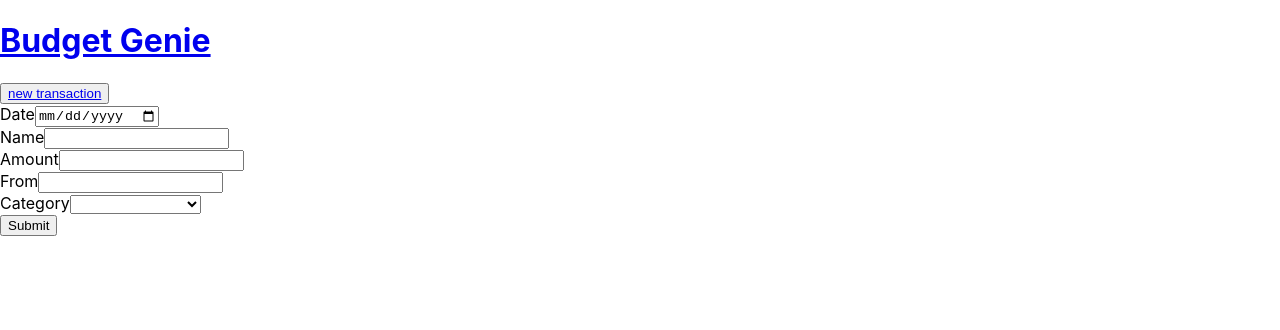
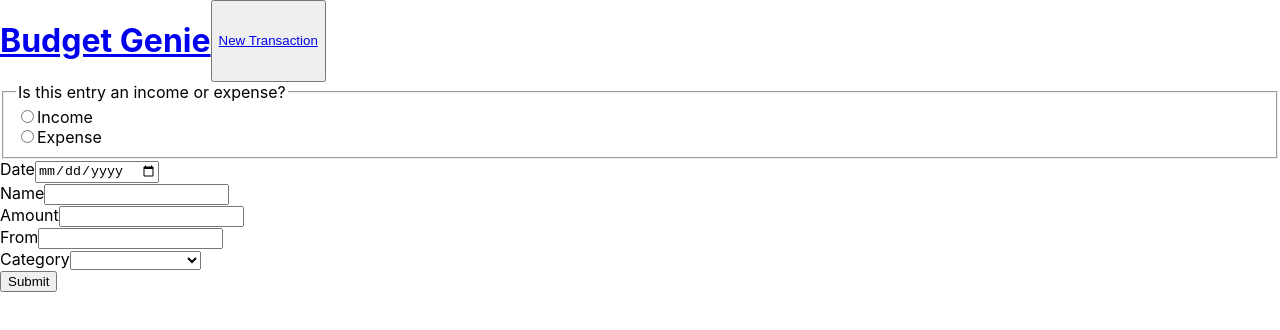
Before and after one commit to arupay/budgetapp, a React (Create React App) app: page /transactions/new in a window 1280 px wide. Shown: the top 330 px of the page. Built offline with nearby package versions, Linux system fonts and the light colour scheme.

Commit message:
finished radio button on new/edit pages, created sum of expenses/income by category function

```diff
--- a/package.json
+++ b/package.json
@@ -6,6 +6,7 @@
     "@testing-library/jest-dom": "^5.16.4",
     "@testing-library/react": "^13.3.0",
     "@testing-library/user-event": "^13.5.0",
+    "@visx/visx": "^2.12.1",
     "axios": "^0.27.2",
     "dotenv": "^16.0.1",
     "react": "^18.2.0",
--- a/src/Components/Balance.js
+++ b/src/Components/Balance.js
@@ -25,10 +25,10 @@ function Balance() {
     }
   };
   return (
-    <h1>
-      Bank Account Total:
-      <span style={{ color: balanceColor(sum) }}>{sum}</span>
-    </h1>
+    <h2>
+      Bank Account Total (USD): $
+      <span style={{ color: balanceColor(sum) }}> {sum.toFixed(2)} </span>
+    </h2>
   );
 }
 
--- a/src/Components/EditTransactionForm.js
+++ b/src/Components/EditTransactionForm.js
@@ -6,9 +6,10 @@ const categories = require("../Data/Categories");
 
 function EditTransactionForm() {
   const [entry, setEntry] = useState({
+    type: "",
     date: "",
     name: "",
-    amount: 0,
+    amount: "",
     from: "",
     category: "",
   });
@@ -20,17 +21,27 @@ function EditTransactionForm() {
       setEntry(res.data);
     });
   }, [idx]);
-  const handleDateChange = (e) => {
-    setEntry({ ...entry, [e.target.id]: e.target.value });
+  const validateValue = (obj) => {
+    const num = Number(obj.amount);
+    if (
+      (num > 0 && obj.type === "income") ||
+      (num < 0 && obj.type === "expense")
+    ) {
+      return obj;
+    } else if (num > 0 && obj.type === "expense") {
+      return { ...obj, amount: -num };
+    } else {
+      return { ...obj, amount: Math.abs(num) };
+    }
   };
 
-  const handleTextChange = (e) => {
+  const handleChange = (e) => {
     setEntry({ ...entry, [e.target.id]: e.target.value });
   };
   const handleSubmit = (e) => {
     e.preventDefault();
     axios
-      .put(`${API}/${idx}`, entry)
+      .put(`${API}/${idx}`, validateValue(entry))
       .then(() => {
         navigate(`/transactions/${idx}`);
       })
@@ -41,13 +52,38 @@ function EditTransactionForm() {
   return (
     <section>
       <form onSubmit={handleSubmit}>
+        {console.log(entry)}
+        <fieldset>
+          <legend> Is this entry an income or expense?</legend>
+          <div>
+            <input
+              type="radio"
+              id="type"
+              name="type"
+              value="income"
+              onChange={handleChange}
+              required
+            />
+            <label htmlFor="income">Income</label>
+          </div>
+          <div>
+            <input
+              type="radio"
+              id="type"
+              name="type"
+              value="expense"
+              onChange={handleChange}
+            />
+            <label htmlFor="expense">Expense</label>
+          </div>
+        </fieldset>
         <label htmlFor="date">Date</label>
         <input
           type="date"
           id="date"
           name="date"
           value={entry.date}
-          onChange={handleDateChange}
+          onChange={handleChange}
           required
         ></input>
         <br />
@@ -57,7 +93,7 @@ function EditTransactionForm() {
           id="name"
           name="name"
           value={entry.name}
-          onChange={handleTextChange}
+          onChange={handleChange}
           required
         ></input>
         <br />
@@ -67,7 +103,7 @@ function EditTransactionForm() {
           id="amount"
           name="amount"
           value={entry.amount}
-          onChange={handleTextChange}
+          onChange={handleChange}
           required
         ></input>
         <br />
@@ -77,7 +113,7 @@ function EditTransactionForm() {
           id="from"
           name="from"
           value={entry.from}
-          onChange={handleTextChange}
+          onChange={handleChange}
           required
         ></input>
         <br />
@@ -86,10 +122,22 @@ function EditTransactionForm() {
           value={entry.category}
           id="category"
           name="category"
-          onChange={handleTextChange}
+          onChange={handleChange}
         >
           <option value={null}></option>
-          {categories.map((cat, idx) => {
+          {entry.type === "income"
+            ? categories
+                .filter((e) => e.type === "income")
+                .map((cat, idx) => {
+                  return (
+                    <option key={idx} value={cat.name}>
+                      {cat.name}
+                    </option>
+                  );
+                })
+            : categories
+                .filter((e) => e.type === "expense")
+                .map((cat, idx) => {
                   return (
                     <option key={idx} value={cat.name}>
                       {cat.name}
--- /dev/null
+++ b/src/Components/NavBar.css
@@ -0,0 +1,4 @@
+.nav {
+    display: flex;
+
+}
--- a/src/Components/NavBar.js
+++ b/src/Components/NavBar.js
@@ -1,13 +1,14 @@
 import { Link } from "react-router-dom";
+import "./NavBar.css";
 
 function NavBar() {
   return (
-    <div>
+    <div className="nav">
       <h1>
         <Link to="/transactions">Budget Genie</Link>
       </h1>
       <button>
-        <Link to="/transactions/new">new transaction</Link>
+        <Link to="/transactions/new">New Transaction</Link>
       </button>
     </div>
   );
--- a/src/Components/NewTransactionForm.js
+++ b/src/Components/NewTransactionForm.js
@@ -6,6 +6,7 @@ const categories = require("../Data/Categories");
 
 function NewTransactionForm() {
   const [entry, setEntry] = useState({
+    type: "",
     date: "",
     name: "",
     amount: "",
@@ -14,18 +15,29 @@ function NewTransactionForm() {
   });
 
   const navigate = useNavigate();
-  const handleDateChange = (e) => {
-    setEntry({ ...entry, [e.target.id]: e.target.value });
+
+  const validateValue = (obj) => {
+    const num = Number(obj.amount);
+    if (
+      (num > 0 && obj.type === "income") ||
+      (num < 0 && obj.type === "expense")
+    ) {
+      return obj;
+    } else if (num > 0 && obj.type === "expense") {
+      return { ...obj, amount: -num };
+    } else {
+      return { ...obj, amount: Math.abs(num) };
+    }
   };
 
-  const handleTextChange = (e) => {
+  const handleChange = (e) => {
     setEntry({ ...entry, [e.target.id]: e.target.value });
   };
 
   const handleSubmit = (e) => {
     e.preventDefault();
     axios
-      .post(API, entry)
+      .post(API, validateValue(entry))
       .then(() => {
         navigate(`/transactions/`);
       })
@@ -36,36 +48,37 @@ function NewTransactionForm() {
   return (
     <section>
       <form onSubmit={handleSubmit}>
-        {/* <fieldset>
+        <fieldset>
           <legend> Is this entry an income or expense?</legend>
           <div>
             <input
               type="radio"
-              id="income"
-              name="income"
+              id="type"
+              name="type"
               value="income"
-              onChange={handleDateChange}
+              onChange={handleChange}
+              required
             />
             <label htmlFor="income">Income</label>
           </div>
           <div>
             <input
               type="radio"
-              id="expense"
-              name="expense"
-              value="income"
-              onChange={handleDateChange}
+              id="type"
+              name="type"
+              value="expense"
+              onChange={handleChange}
             />
             <label htmlFor="expense">Expense</label>
           </div>
-        </fieldset> */}
+        </fieldset>
         <label htmlFor="date">Date</label>
         <input
           type="date"
           id="date"
           name="date"
           value={entry.date}
-          onChange={handleDateChange}
+          onChange={handleChange}
           required
         ></input>
         <br />
@@ -75,7 +88,7 @@ function NewTransactionForm() {
           id="name"
           name="name"
           value={entry.name}
-          onChange={handleTextChange}
+          onChange={handleChange}
           required
         ></input>
         <br />
@@ -85,7 +98,7 @@ function NewTransactionForm() {
           id="amount"
           name="amount"
           value={entry.amount}
-          onChange={handleTextChange}
+          onChange={handleChange}
           required
         ></input>
         <br />
@@ -95,7 +108,7 @@ function NewTransactionForm() {
           id="from"
           name="from"
           value={entry.from}
-          onChange={handleTextChange}
+          onChange={handleChange}
           required
         ></input>
         <br />
@@ -104,10 +117,23 @@ function NewTransactionForm() {
           value={entry.category}
           id="category"
           name="category"
-          onChange={handleTextChange}
+          onChange={handleChange}
+          required
         >
           <option value={null}></option>
-          {categories.map((cat, idx) => {
+          {entry.type === "income"
+            ? categories
+                .filter((e) => e.type === "income")
+                .map((cat, idx) => {
+                  return (
+                    <option key={idx} value={cat.name}>
+                      {cat.name}
+                    </option>
+                  );
+                })
+            : categories
+                .filter((e) => e.type === "expense")
+                .map((cat, idx) => {
                   return (
                     <option key={idx} value={cat.name}>
                       {cat.name}
--- a/src/Components/Transaction.js
+++ b/src/Components/Transaction.js
@@ -39,6 +39,7 @@ function Transaction() {
       {item.date && (
         <article>
           <h4>Date: {dateHandler(item.date)}</h4>
+          <h4>Type: {item.type.toUpperCase()}</h4>
           <h4>Name: {item.name}</h4>
           <h4>Amount: {item.amount}</h4>
           <h4>From: {item.from}</h4>
--- /dev/null
+++ b/src/Components/Visuals.js
@@ -0,0 +1,39 @@
+import { useState, useEffect } from "react";
+import { Pie } from "@visx/shape";
+import { Group } from "@visx/group";
+import { Text } from "@visx/text";
+import axios from "axios";
+const API = process.env.REACT_APP_API_URL;
+
+const categories = require("../Data/Categories");
+
+export default function Visuals() {
+  const [data, setData] = useState([]);
+  useEffect(() => {
+    axios
+      .get(API)
+      .then((res) => {
+        setData(res.data);
+      })
+      .catch((e) => console.log("Visual call error", e));
+  }, []);
+  const totalByCategory = (cat) => {
+    const filteredArr = data.filter((e) => e.category === cat);
+    const filteredArrSum = filteredArr.reduce(
+      (a, b) => a + parseInt(b.amount),
+      0
+    );
+    return Math.abs(filteredArrSum);
+  };
+  const updatedCategories = categories.map((cat) => {
+    return { ...cat, value: totalByCategory(cat.name) };
+  });
+
+  const width = 400;
+  console.log(updatedCategories);
+  return (
+    <section>
+      <svg width={width} height={width}></svg>
+    </section>
+  );
+}
--- a/src/Data/Categories.js
+++ b/src/Data/Categories.js
@@ -1,17 +1,19 @@
 module.exports = [
-  { name: "Shopping", color: "#ffac5d" },
-  { name: "Groceries", color: "#4bc069" },
-  { name: "Entertainment", color: "#2e7bc1" },
-  { name: "Rent & Mortgage", color: "#e355ad" },
-  { name: "Health & Wellness", color: "#6ad4b3" },
-  { name: "Dining & Drinks", color: "#7136d4" },
-  { name: "Travel & Leisure", color: "#5e9398" },
-  { name: "Transportation", color: "#581f8d" },
-  { name: "Utilities", color: "#d8d1f1" },
-  { name: "Pet", color: "#96163a" },
-  { name: "Wages & Income", color: "#a6e701" },
-  { name: "Investments", color: "#093d62" },
-  { name: "Other", color: "#3cacfa" },
+  { name: "Shopping", color: "#ffac5d", type: "expense" },
+  { name: "Groceries", color: "#4bc069", type: "expense" },
+  { name: "Entertainment", color: "#2e7bc1", type: "expense" },
+  { name: "Rent & Mortgage", color: "#e355ad", type: "expense" },
+  { name: "Health & Wellness", color: "#6ad4b3", type: "expense" },
+  { name: "Dining & Drinks", color: "#7136d4", type: "expense" },
+  { name: "Travel & Leisure", color: "#5e9398", type: "expense" },
+  { name: "Transportation", color: "#581f8d", type: "expense" },
+  { name: "Utilities", color: "#d8d1f1", type: "expense" },
+  { name: "Pet", color: "#96163a", type: "expense" },
+  { name: "Misc Expense", color: "#3cacfa", type: "expense" },
+  { name: "Wages & Income", color: "#a6e701", type: "income" },
+  { name: "Investments", color: "#093d62", type: "income" },
+  { name: "Gifts", color: "#bb2a6d", type: "income" },
+  { name: "Misc Income", color: "#fc8cbe", type: "income" },
 ];
 
 //TODO: Update to {category: category, color: hex code} obj to create visual graph
--- a/src/Pages/Homepage.js
+++ b/src/Pages/Homepage.js
@@ -1,10 +1,12 @@
 import Balance from "../Components/Balance";
 import History from "../Components/History";
+import Visuals from "../Components/Visuals";
 
 function Homepage() {
   return (
     <div>
       <Balance />
+      <Visuals />
       <History />
     </div>
   );
```
Also changed, not shown: 1 other file (tests, documents, lock files or other folders). Lines whose indentation alone changed are shown as unchanged.
